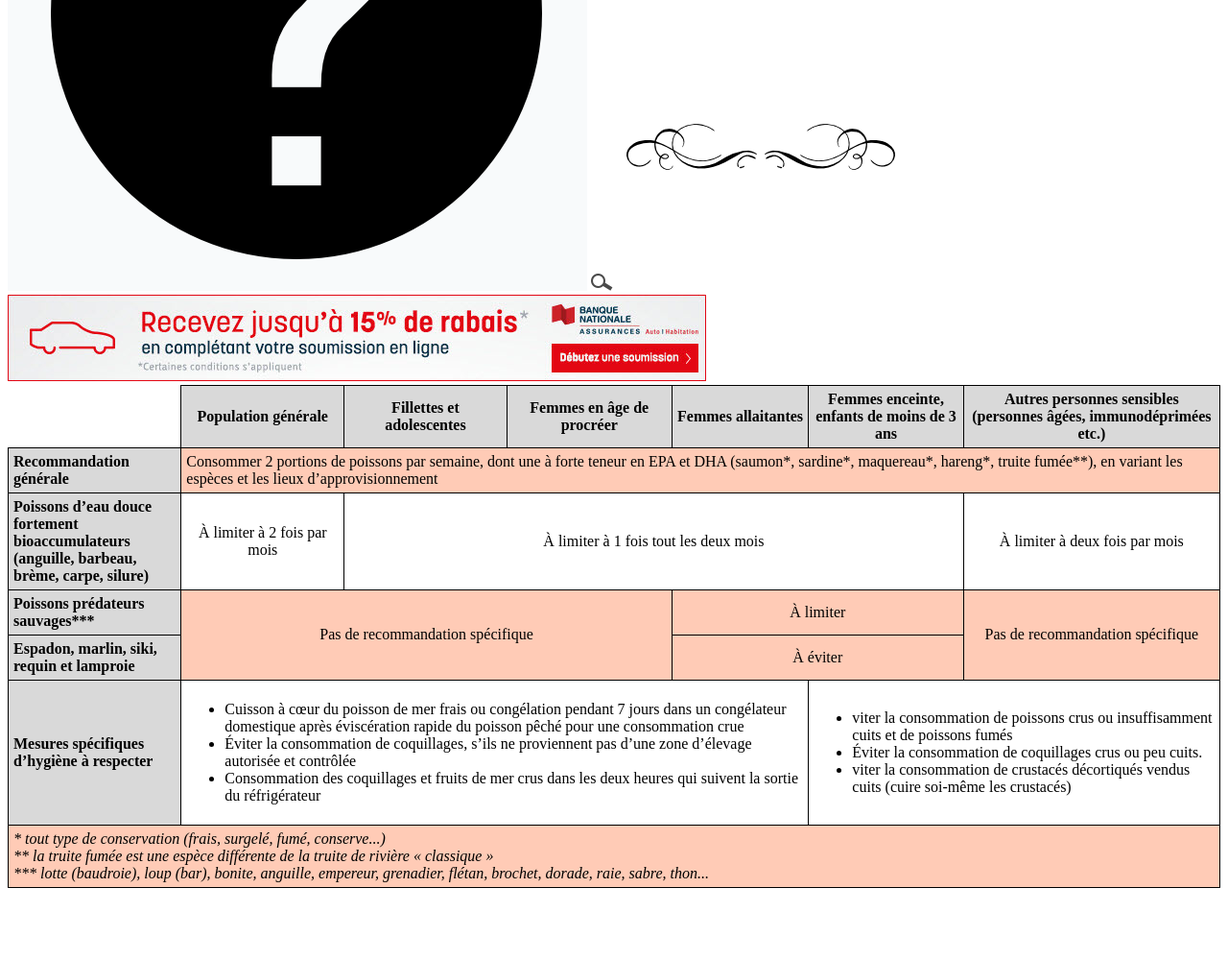
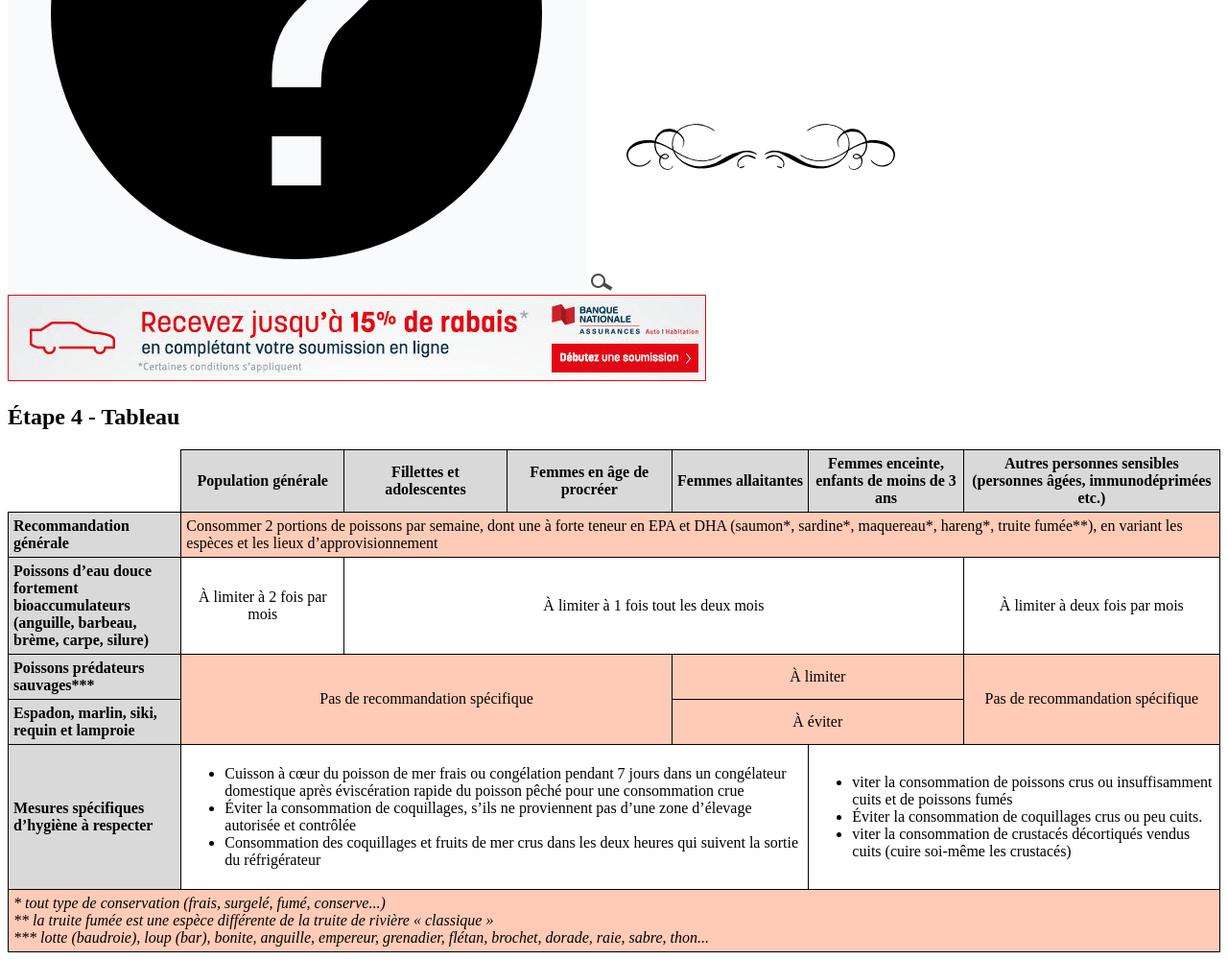
Before and after one commit to Z0ul0u25/exercice-a11y, a plain HTML site: page index.html in a window 1280 px wide. Shown: the part 948-1948 px from the top of the page at 96% size. Before the commit the page ends 1881 px from the top, so only its background shows below. Drawn offline with Linux system fonts and the light colour scheme.

Commit message:
ajout d'un h2 pour l'étape 4

```diff
--- a/index.html
+++ b/index.html
@@ -26,6 +26,7 @@
 
     </section>
     <section id="etape-4">
+        <h2>Étape 4 - Tableau</h2>
         <table>
             <thead>
                 <tr>
```
